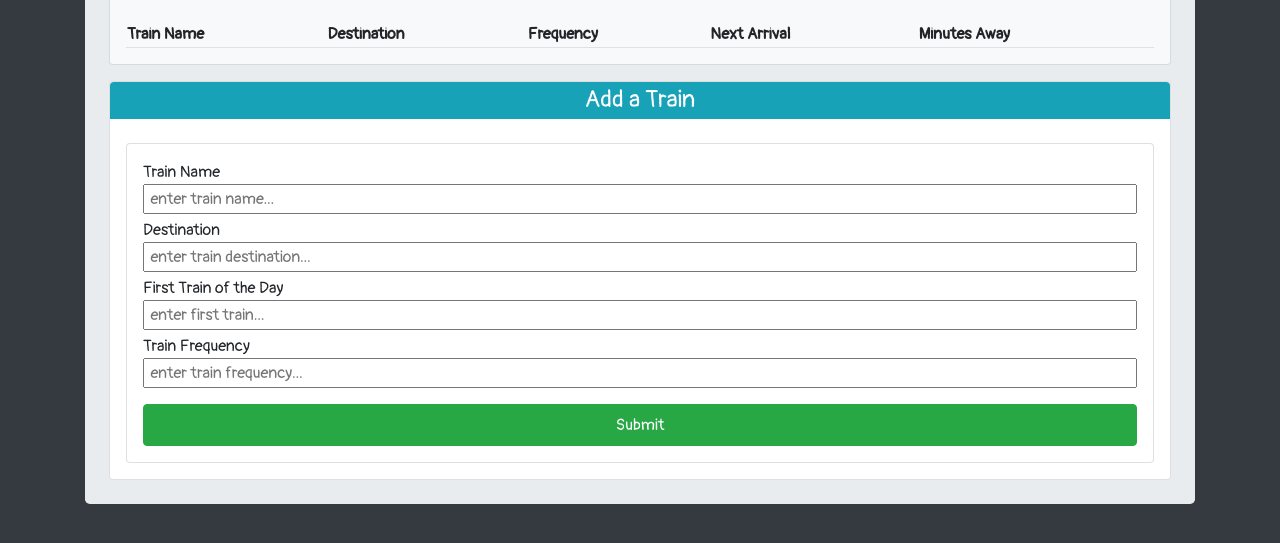
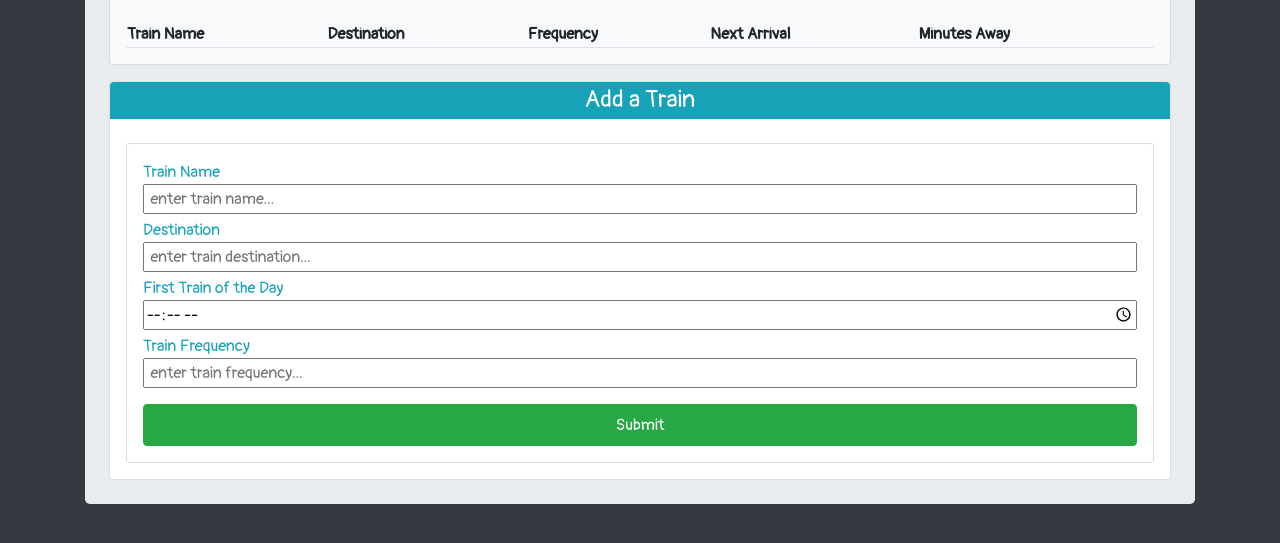
Before and after one commit to SunshineDaydeam/train-time, a plain HTML site: page index.html in a window 1280 px wide. Shown: the part 137-680 px from the top of the page. Drawn offline with nearby package versions, Linux system fonts and the light colour scheme; no server answers.

Commit message:
fixed some issues

```diff
--- a/assets/java/java.js
+++ b/assets/java/java.js
@@ -18,7 +18,10 @@ var trainFrequency = "";
 
 
 //Submit Button - push info to firebase
+
+
     $("#submitBtn").on("click", function(event){
+        if ($("#nameInput").val().trim() != "" && $("#destinationInput").val().trim() != "" && $("#frequencyInput").val() <=1440) {
         trainName = $("#nameInput").val().trim();
         trainDestination = $("#destinationInput").val().trim();
         trainFirst = $("#firstTimeInput").val().trim();
@@ -37,7 +40,10 @@ $("#submitBtn").on("click", function(event){
         };
 
         database.ref().push(newTrain);
+    };
 });
+
+
 //Update Train Displays
 database.ref().on("child_added", function(childSnapshot, prevChildKey) {
     //Create Variables of names
--- a/index.html
+++ b/index.html
@@ -38,13 +38,13 @@
         <div class="card">
             <h4 class="text-center pt-1 pb-1 bg-info rounded-top text-white">Add a Train</h4>
             <div class="card  m-3 p-3">
-                <p class="mb-0 pangolin">Train Name</p>
+                <p class="mb-0 pangolin text-info">Train Name</p>
                 <input class="mb-1" type="text" id ="nameInput" placeholder=" enter train name...">
-                <p class="mb-0 pangolin">Destination</p>
+                <p class="mb-0 pangolin text-info">Destination</p>
                 <input class="mb-1" type="text" id ="destinationInput" placeholder=" enter train destination...">
-                <p class="mb-0 pangolin">First Train of the Day</p>
-                <input class="mb-1" type="text" id ="firstTimeInput" placeholder=" enter first train...">
-                <p class="mb-0 pangolin">Train Frequency</p>
+                <p class="mb-0 pangolin text-info">First Train of the Day</p>
+                <input class="mb-1" type="time" id ="firstTimeInput" placeholder=" enter first train...">
+                <p class="mb-0 pangolin text-info">Train Frequency</p>
                 <input class="mb-3" type="text" id ="frequencyInput" placeholder=" enter train frequency...">
                 <button class="btn btn-success p-2" id="submitBtn">Submit</button>
             </div>
```
Lines whose indentation alone changed are shown as unchanged.
